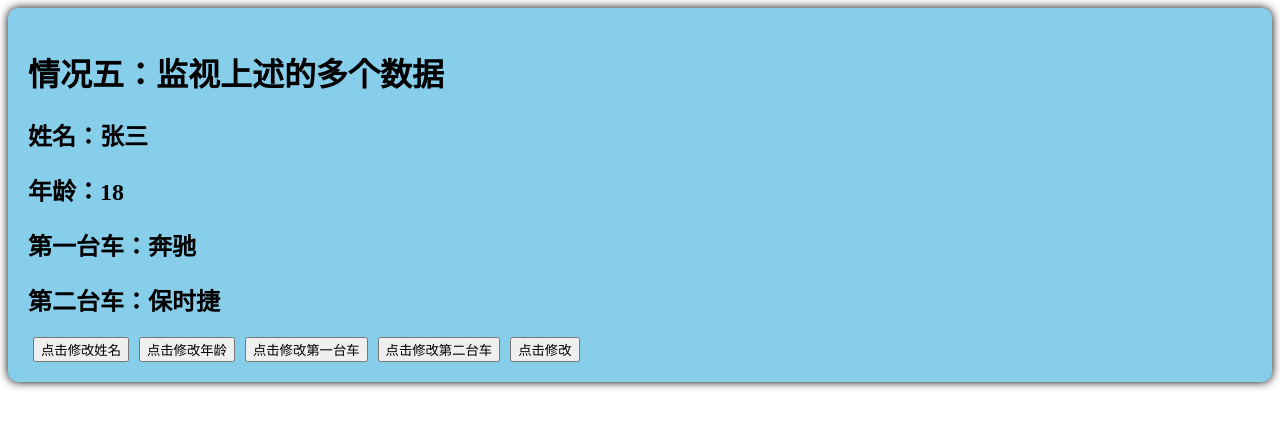
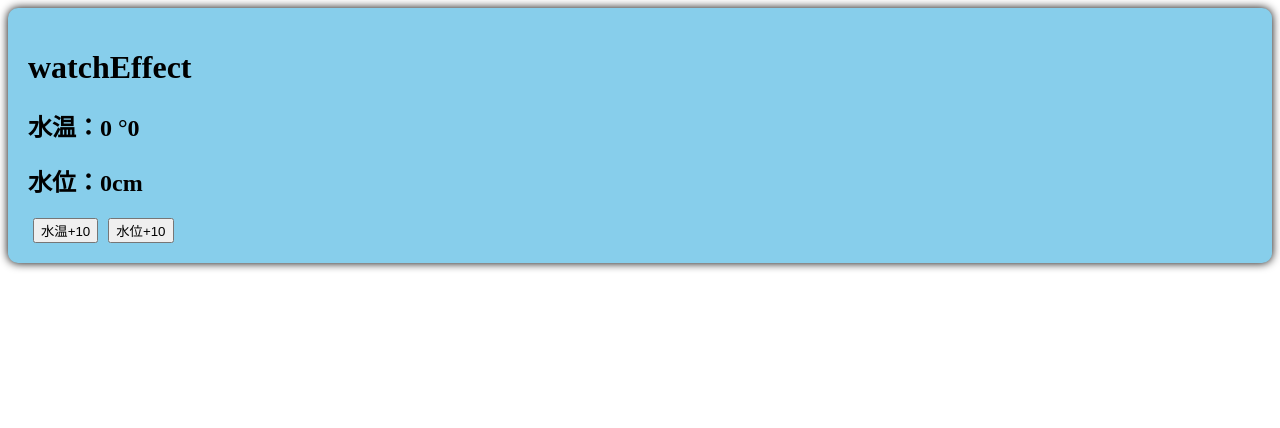
Before and after one commit to Mht-2025/Vue3-test, a Vue app: page / in a window 1280 px wide. Shown: the top 428 px of the page. Built offline with nearby package versions, Linux system fonts and the light colour scheme; the HTML template or start-up script is replaced by a standard one.

Commit message:
watchEffect的使用

```diff
--- a/src/components/PersonInfo.vue
+++ b/src/components/PersonInfo.vue
@@ -1,50 +1,53 @@
 <template>
   <div class="person">
-    <h1>情况五：监视上述的多个数据</h1>
-    <h2>姓名：{{ person.name }}</h2>
-    <h2>年龄：{{ person.age }}</h2>
-    <h2>第一台车：{{ person.car.c1 }}</h2>
-    <h2>第二台车：{{ person.car.c2 }}</h2>
-    <button @click="changName">点击修改姓名</button>
-    <button @click="changAge">点击修改年龄</button>
-    <button @click="changC1">点击修改第一台车</button>
-    <button @click="changC2">点击修改第二台车</button>
-    <button @click="changCar">点击修改</button>
+    <h1>watchEffect</h1>
+    <h2 id="demo">水温：{{ temp }} °0</h2>
+    <h2>水位：{{ height }}cm</h2>
+    <button @click="changTemp">水温+10</button>
+    <button @click="changHeight">水位+10</button>
   </div>
 </template>
 
-//组合式API
 <script setup lang="ts" name="PersonInfo">
-import { log } from 'console'
-import {  reactive, watch } from 'vue'
-  const person = reactive({
-    name: '张三',
-    age: 18,
-    car:{
-      c1:'奔驰',
-      c2:'保时捷'
+    import { ref,watch, watchEffect } from 'vue';
+    const temp = ref(0);
+    const height = ref(0);
+    function changTemp() {
+      temp.value += 10;
+    }
+    function changHeight() {
+      height.value += 10;
+    }
+    // watchEffect(() => {
+    //   if (temp.value > 50 ) {
+    //     alert('水温过高');
+    //   }
+    // });
+    // watchEffect(() => {
+    //   if (height.value > 40 ) {
+    //     alert('水位过高');
+    //   }
+    // })
+
+    // 用watch实现，需要明确的指出要监视：temp、height
+   watch([temp,height],(value)=>{
+    // 从value中获取最新的temp值、height值
+    const [newTemp,newHeight] = value
+    // 室温达到50℃，或水位达到20cm，立刻联系服务器
+    if(newTemp >= 50 || newHeight >= 20){
+      console.log('联系服务器')
     }
   })
-  function changName(){
-    person.name += "~"
-  }
-  function changAge(){
-    person.age += 1
-  }
-  function changC1(){
-    person.car.c1 = "大众"
-  }
-  function changC2(){
-    person.car.c2 = "红旗"
-  }
-  function changCar(){
-    person.car={c1:'雅迪',c2:'台铃'}
-  }
 
-  //监视：监视上述的多个数据
-  watch([() => person.car,() =>person.name], (newValue, oldValue) => {
-    console.log("发生变化",newValue, oldValue);
-   },{deep:true})
+    // 用watchEffect实现，不用
+    const stopWtach = watchEffect(() => {
+      // 室温达到50℃，或水位达到20cm，立刻联系服务器
+      if (height.value > 40 || temp.value > 50 ) {
+        console.log('水位过高或水温过高,停止监视');
+        // 停止监视
+        stopWtach();
+      }
+    })
 </script>
 
 <style scoped>
```
